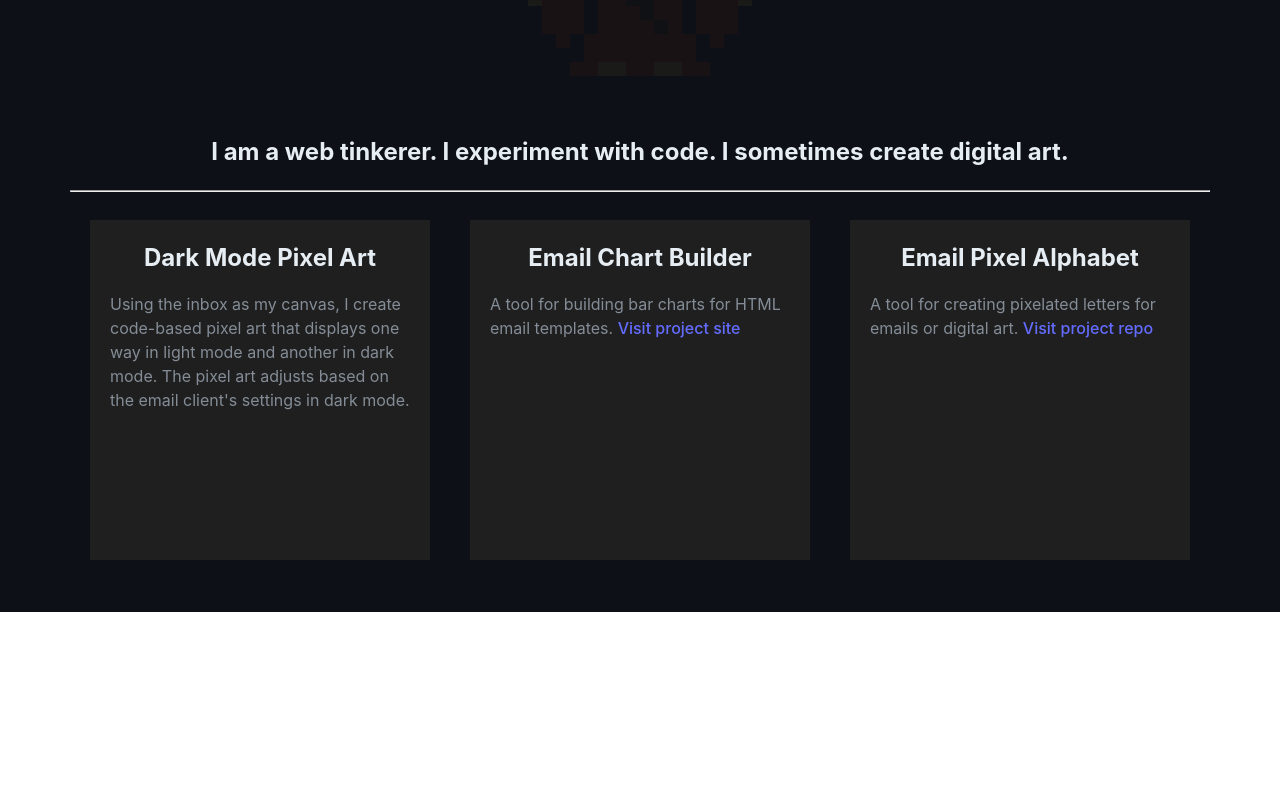
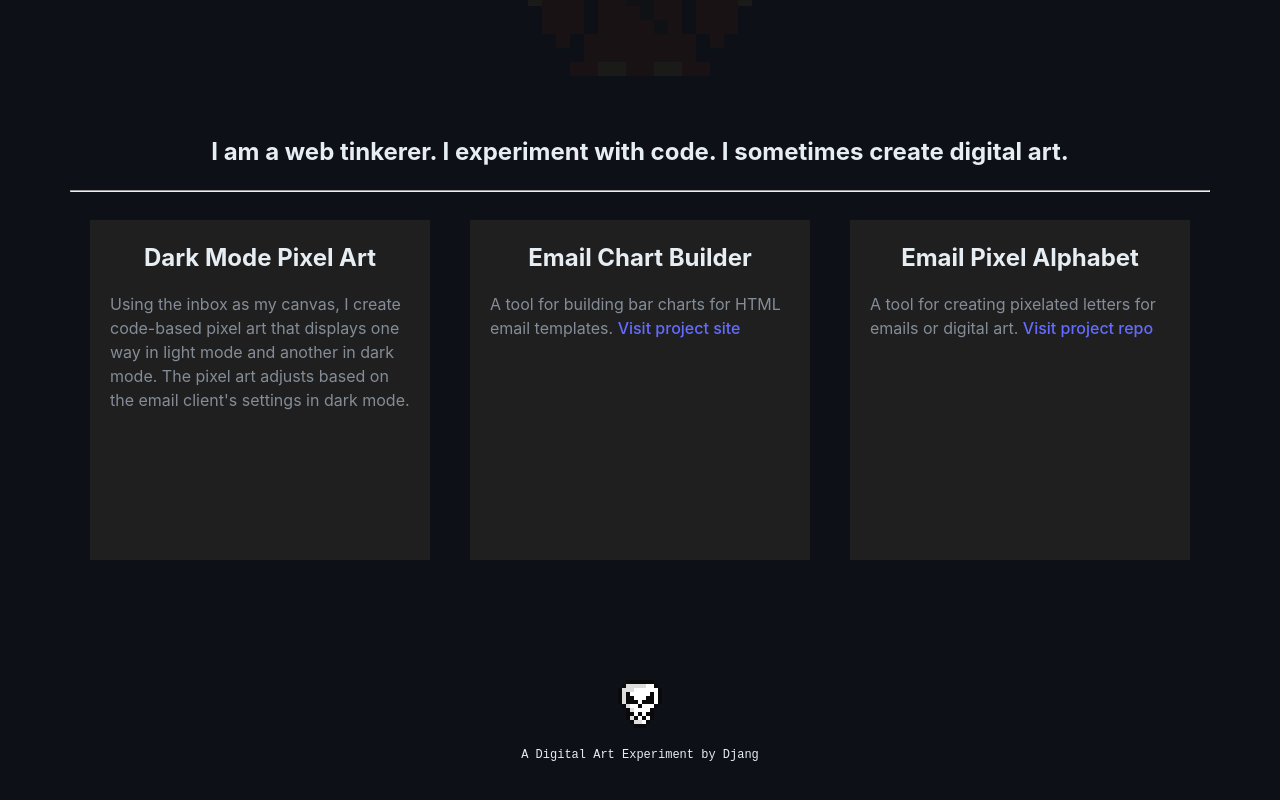
Before and after one commit to bdjang/bdjang.github.io, a React (Vite) app: page / in a window 1280 px wide. Shown: the part 358-1158 px from the top of the page. Before the commit the page ends 970 px from the top, so only its background shows below. Built offline with nearby package versions, Linux system fonts and the light colour scheme.

Commit message:
Add Footer component

```diff
--- a/src/App.tsx
+++ b/src/App.tsx
@@ -3,6 +3,7 @@ import { useState } from "react";
 import PixelArt from './components/PixelArt.js'
 import Project from './components/Project.js'
 import PixelName from './components/PixelName.js'
+import Footer from './components/Footer.js'
 
 export default function App() {
     // Initialize ranColorOne and ranColorTwo React state variables, pass current values as props to PixelName and PixelArt components
@@ -34,6 +35,7 @@ export default function App() {
                     A tool for creating pixelated letters for emails or digital art. <a href="https://github.com/bdjang/" target="_blank" rel="noopener noreferrer">Visit project repo</a>
                 </>
             } />
+            <Footer />
         </>
     )
 }
```
